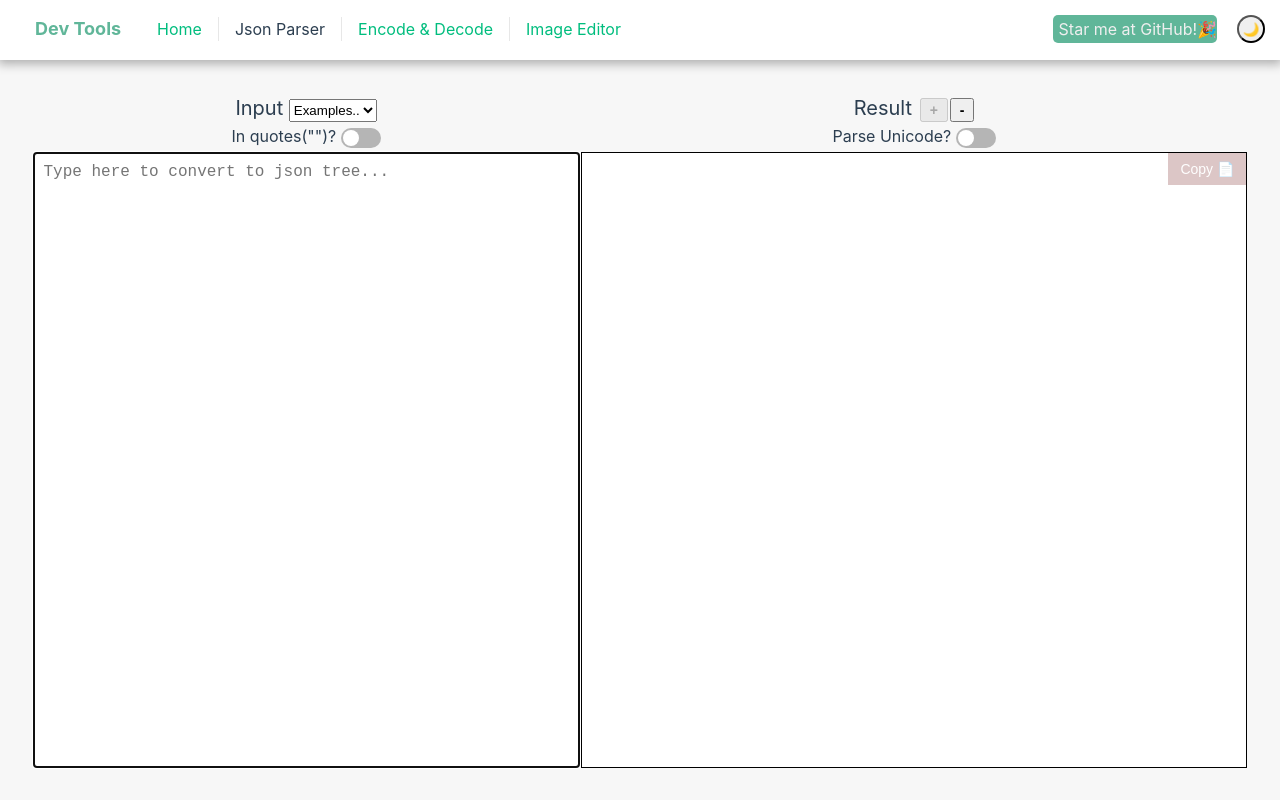
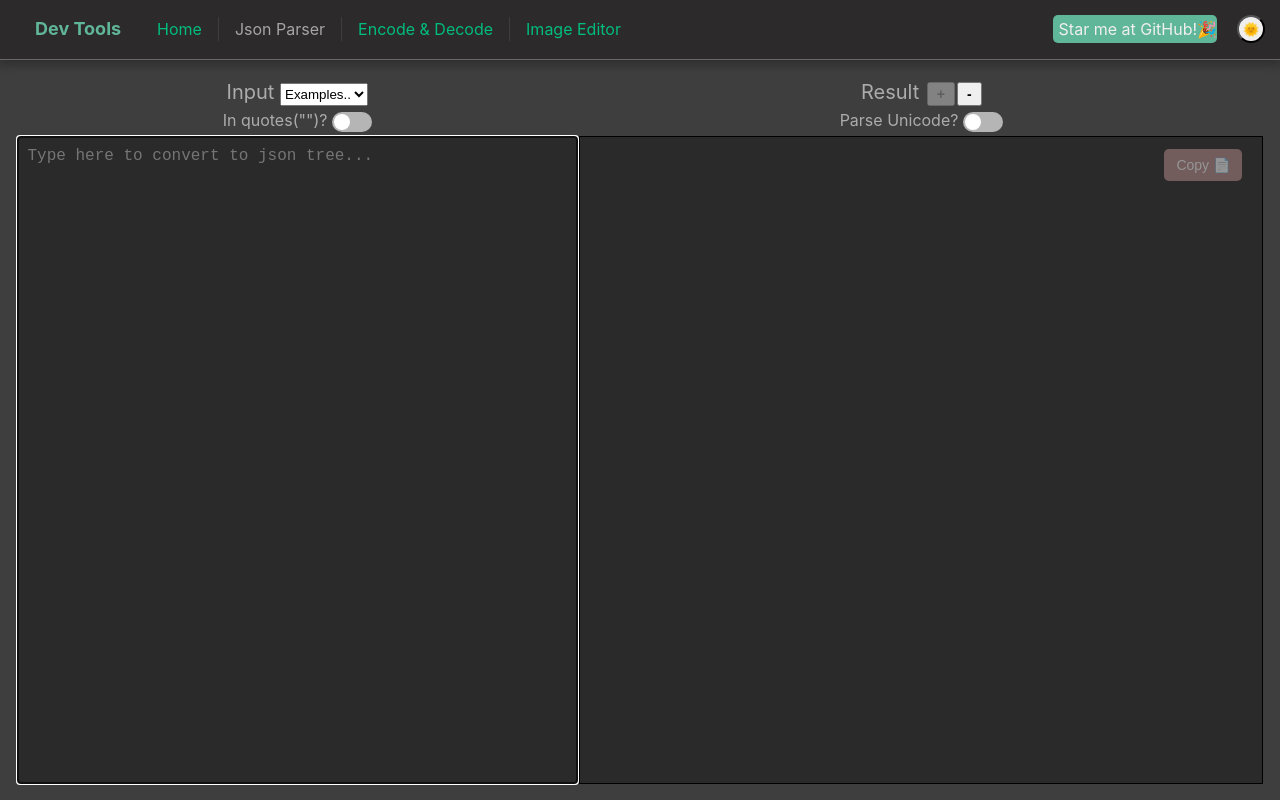
Before and after one commit to wangchristine/dev-tools, a Vue app: page /json-parser in a window 1280 px wide. Built offline with nearby package versions, Linux system fonts and the light colour scheme.

Commit message:
adjust css

```diff
--- a/src/App.vue
+++ b/src/App.vue
@@ -5,10 +5,10 @@ import { RouterLink, RouterView, useRoute } from "vue-router";
 const route = useRoute();
 let themeIcon = ref("");
 onMounted(() => {
-  if (localStorage.getItem("theme") === "dark") {
+  if (localStorage.getItem("theme") === "light") {
+    setTheme("light");
+  } else {
     setTheme("dark");
-  } else {
-    setTheme("light");
   }
 });
 watch(() => route.name, () => {
@@ -179,7 +179,7 @@ header .header-right {
 main {
   max-width: 1440px;
   margin: 0 auto;
-  padding: 2rem;
+  padding: 1rem;
   font-size: 16px;
   height: calc(100vh - 60px);
 }
--- a/src/components/CopiedBlock.vue
+++ b/src/components/CopiedBlock.vue
@@ -77,16 +77,17 @@ onUnmounted(() => {
   padding: 10px 10px 10px 20px;
   width: 100%;
   height: 100%;
-  overflow-y: scroll;
+  overflow-y: auto;
 }
 
 .copy {
   position: absolute;
-  top: 0;
-  right: 0;
+  top: 12px;
+  right: 20px;
   background-color: #bb8e8e;
   color: white;
   border: 0;
+  border-radius: 5px;
   padding: 8px 12px;
   font-size: 14px;
   cursor: pointer;
--- a/src/views/EncodeDecodeView.vue
+++ b/src/views/EncodeDecodeView.vue
@@ -177,6 +177,7 @@ watch(userString, (userInput) => {
 
 .detail-block .title {
   font-size: 18px;
+  font-weight: bold;
 }
 
 .right-block {
--- a/src/views/JsonView.vue
+++ b/src/views/JsonView.vue
@@ -306,7 +306,7 @@ const handleResize = () => {
   width: 100%;
   height: calc(100% - 60px);
   min-height: 100px;
-  overflow-y: scroll;
+  overflow-y: auto;
   resize: none;
   font-size: 16px;
   background-color: var(--color-block-background1);
```
Also changed, not shown: src/views/ImageEditorView.vue (+8 -8 lines).
